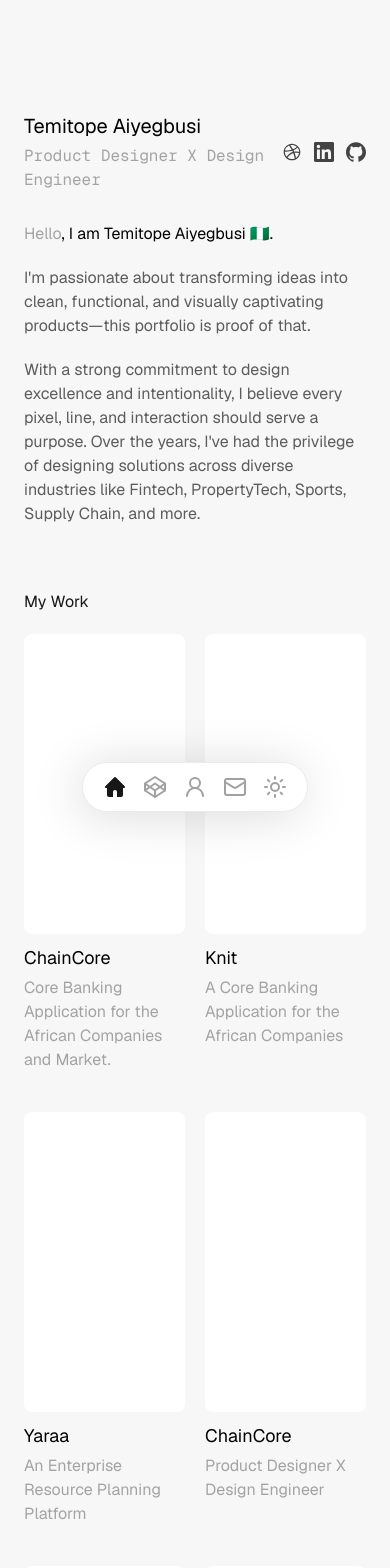
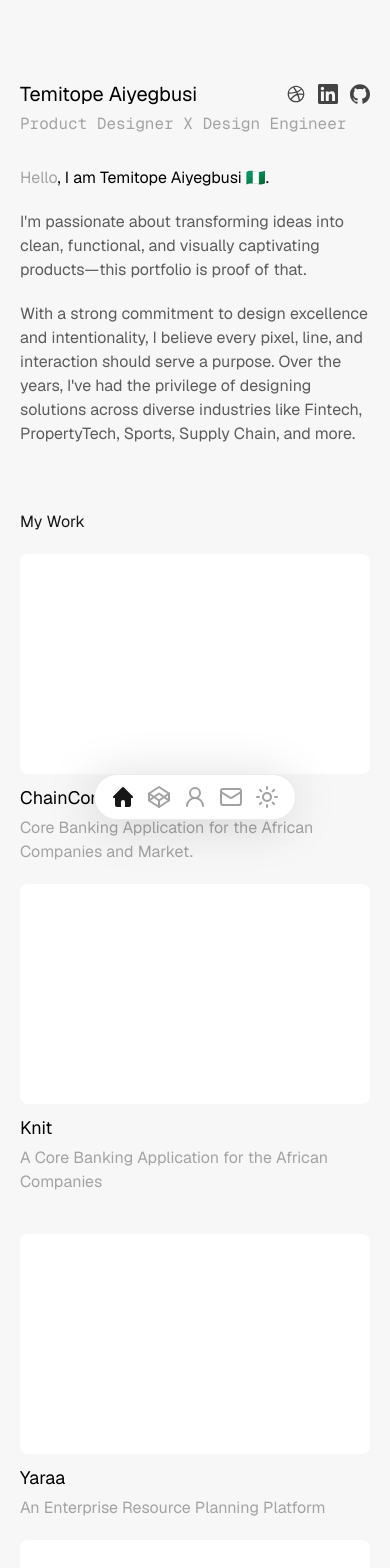
Before and after one commit to ttaiyegbusi/Temitope-Portfolio-2026, a Next.js app: page / in a window 390 px wide. Shown: the top 1568 px of the page. Built offline with nearby package versions, Linux system fonts and the light colour scheme.

Commit message:
style: update layout and spacing across multiple pages for consistency

```diff
--- a/src/app/about/page.tsx
+++ b/src/app/about/page.tsx
@@ -1,6 +1,6 @@
 export default function AboutPage() {
   return (
-    <main className="w-full max-w-[800px] mx-auto px-6 pt-28 pb-32">
+    <main className="w-full max-w-[800px] mx-auto px-5 md:px-6 pt-20 md:pt-28 pb-28 md:pb-32">
       <h1 className="text-xl font-normal text-black mb-8">About Me</h1>
       <div className="flex flex-col gap-6">
         <p className="text-base font-normal text-text-sub leading-normal">
--- a/src/app/contact/page.tsx
+++ b/src/app/contact/page.tsx
@@ -1,6 +1,6 @@
 export default function ContactPage() {
   return (
-    <main className="w-full max-w-[800px] mx-auto px-6 pt-28 pb-32">
+    <main className="w-full max-w-[800px] mx-auto px-5 md:px-6 pt-20 md:pt-28 pb-28 md:pb-32">
       <h1 className="text-xl font-normal text-black mb-8">Get in Touch</h1>
       <div className="flex flex-col gap-6">
         <p className="text-base font-normal text-text-sub leading-normal">
--- a/src/app/page.tsx
+++ b/src/app/page.tsx
@@ -35,17 +35,13 @@ const projects = [
 
 export default function HomePage() {
   return (
-    <main className="w-full max-w-[800px] mx-auto px-6 pt-28 pb-32">
+    <main className="w-full max-w-[800px] mx-auto px-5 md:px-6 pt-20 md:pt-28 pb-28 md:pb-32">
       {/* Header */}
-      <header className="flex items-center justify-between">
-        <div className="flex flex-col gap-1">
+      <header className="flex flex-col gap-1">
+        <div className="flex items-center justify-between">
           <h1 className="text-xl font-normal text-black font-sans">
             Temitope Aiyegbusi
           </h1>
-          <p className="text-base font-normal text-text-soft font-mono">
-            Product Designer X Design Engineer
-          </p>
-        </div>
           <div className="flex items-center gap-3">
             <a
               href="https://dribbble.com"
@@ -75,6 +71,10 @@ export default function HomePage() {
               <GitHubIcon />
             </a>
           </div>
+        </div>
+        <p className="text-base font-normal text-text-soft font-mono">
+          Product Designer X Design Engineer
+        </p>
       </header>
 
       {/* Hero */}
@@ -101,7 +101,7 @@ export default function HomePage() {
         <h2 className="text-base font-normal text-text-strong">My Work</h2>
         <div className="flex flex-col gap-10">
           {chunkArray(projects, 2).map((row, rowIndex) => (
-            <div key={rowIndex} className="grid grid-cols-2 gap-5">
+            <div key={rowIndex} className="grid grid-cols-1 md:grid-cols-2 gap-5">
               {row.map((project) => (
                 <ProjectCard key={project.slug} {...project} />
               ))}
--- a/src/app/work/[slug]/page.tsx
+++ b/src/app/work/[slug]/page.tsx
@@ -18,12 +18,12 @@ export default async function CaseStudyPage({
 
   return (
     <div data-page-transition className="page-transition-enter">
-    <main className="w-full max-w-[800px] mx-auto px-6 pb-32">
+    <main className="w-full max-w-[800px] mx-auto px-5 md:px-6 pb-28 md:pb-32">
       {/* Sticky top bar */}
       <div className="sticky top-0 z-40 mb-4">
-        <div className="bg-bg pt-14 pb-4">
-          <div className="flex gap-[60px] items-center">
-            <div className="w-[140px] shrink-0">
+        <div className="bg-bg pt-10 md:pt-14 pb-4">
+          <div className="flex gap-4 md:gap-[60px] items-center">
+            <div className="md:w-[140px] shrink-0">
               <Link
                 href="/"
                 className="inline-flex items-center gap-1 bg-bg-white rounded-lg px-2.5 py-2 hover:bg-stroke-soft/50 transition-colors"
@@ -33,7 +33,7 @@ export default async function CaseStudyPage({
               </Link>
             </div>
 
-            <nav className="flex items-center gap-1 text-base">
+            <nav className="flex items-center gap-1 text-sm md:text-base">
               <Link href="/" className="text-text-soft hover:text-text-sub transition-colors">
                 Home
               </Link>
@@ -42,21 +42,24 @@ export default async function CaseStudyPage({
             </nav>
           </div>
         </div>
-        <div className="h-6 flex gap-[60px]">
+        <div className="h-6 hidden md:flex gap-[60px]">
           <div className="w-[140px] shrink-0" />
           <div className="flex-1 bg-gradient-to-b from-bg to-transparent" />
         </div>
+        <div className="h-4 md:hidden bg-gradient-to-b from-bg to-transparent" />
       </div>
 
       {/* Two-column layout */}
       <div className="flex gap-[60px] items-start">
-        {/* Sidebar TOC */}
-        <CaseStudySidebar items={project.tocItems} />
+        {/* Sidebar TOC — hidden on mobile */}
+        <div className="hidden md:block">
+          <CaseStudySidebar items={project.tocItems} />
+        </div>
 
         {/* Content */}
         <div className="flex-1 min-w-0 flex flex-col gap-5">
           {/* Hero image */}
-          <div className="bg-bg-white h-[400px] w-full rounded-lg" />
+          <div className="bg-bg-white h-[220px] md:h-[400px] w-full rounded-lg" />
 
           {/* Project title */}
           <div className="flex flex-col gap-1">
@@ -114,7 +117,7 @@ export default async function CaseStudyPage({
                       </p>
                     ))}
                     {sub.image && (
-                      <div className="bg-bg-white h-[350px] w-full rounded-lg" />
+                      <div className="bg-bg-white h-[200px] md:h-[350px] w-full rounded-lg" />
                     )}
                   </div>
                 ))}
--- a/src/app/work/page.tsx
+++ b/src/app/work/page.tsx
@@ -35,11 +35,11 @@ const projects = [
 
 export default function WorkPage() {
   return (
-    <main className="w-full max-w-[800px] mx-auto px-6 pt-28 pb-32">
+    <main className="w-full max-w-[800px] mx-auto px-5 md:px-6 pt-20 md:pt-28 pb-28 md:pb-32">
       <h1 className="text-xl font-normal text-black mb-8">My Work</h1>
       <div className="flex flex-col gap-10">
         {chunkArray(projects, 2).map((row, rowIndex) => (
-          <div key={rowIndex} className="grid grid-cols-2 gap-5">
+          <div key={rowIndex} className="grid grid-cols-1 md:grid-cols-2 gap-5">
             {row.map((project) => (
               <ProjectCard key={project.slug} {...project} />
             ))}
--- a/src/components/Navigation.tsx
+++ b/src/components/Navigation.tsx
@@ -15,8 +15,8 @@ export function Navigation() {
   const pathname = usePathname();
 
   return (
-    <nav className="fixed bottom-8 left-1/2 -translate-x-1/2 z-50">
-      <div className="flex items-center gap-4 bg-bg-white border border-stroke-soft rounded-full px-5 py-3 shadow-[-4px_4px_50px_rgba(0,0,0,0.15)]">
+    <nav className="fixed bottom-6 md:bottom-8 left-1/2 -translate-x-1/2 z-50">
+      <div className="flex items-center gap-3 md:gap-4 bg-bg-white border border-stroke-soft rounded-full px-4 md:px-5 py-2.5 md:py-3 shadow-[-4px_4px_50px_rgba(0,0,0,0.15)]">
         {navItems.map((item) => {
           const isActive = item.href === "/"
             ? pathname === "/"
--- a/src/components/ProjectCard.tsx
+++ b/src/components/ProjectCard.tsx
@@ -45,7 +45,7 @@ export function ProjectCard({
         onMouseMove={handleMouseMove}
         onMouseEnter={handleMouseEnter}
         onMouseLeave={handleMouseLeave}
-        className="relative bg-bg-white h-[300px] w-full rounded-lg overflow-hidden"
+        className="relative bg-bg-white h-[220px] md:h-[300px] w-full rounded-lg overflow-hidden"
       >
         {thumbnail && (
           <Image
@@ -57,7 +57,7 @@ export function ProjectCard({
           />
         )}
         <span
-          className="pointer-events-none absolute whitespace-nowrap text-sm font-medium text-text-strong bg-bg-white border border-stroke-soft rounded-full px-5 py-2.5 shadow-sm transition-opacity duration-200 -translate-x-1/2 -translate-y-1/2"
+          className="pointer-events-none absolute whitespace-nowrap text-sm font-medium text-text-strong bg-bg-white border border-stroke-soft rounded-full px-5 py-2.5 shadow-sm transition-opacity duration-200 -translate-x-1/2 -translate-y-1/2 hidden md:block"
           style={{
             left: pos.x,
             top: pos.y,
```
Lines whose indentation alone changed are shown as unchanged.
